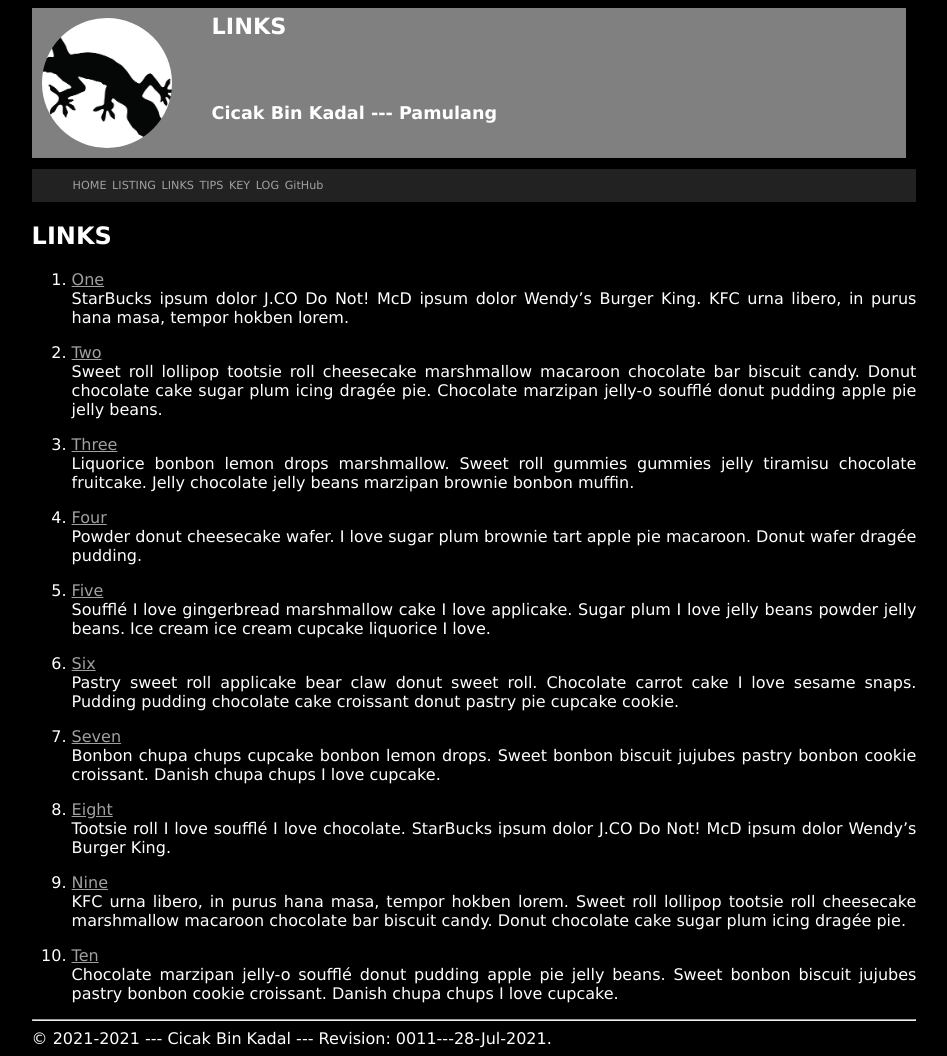
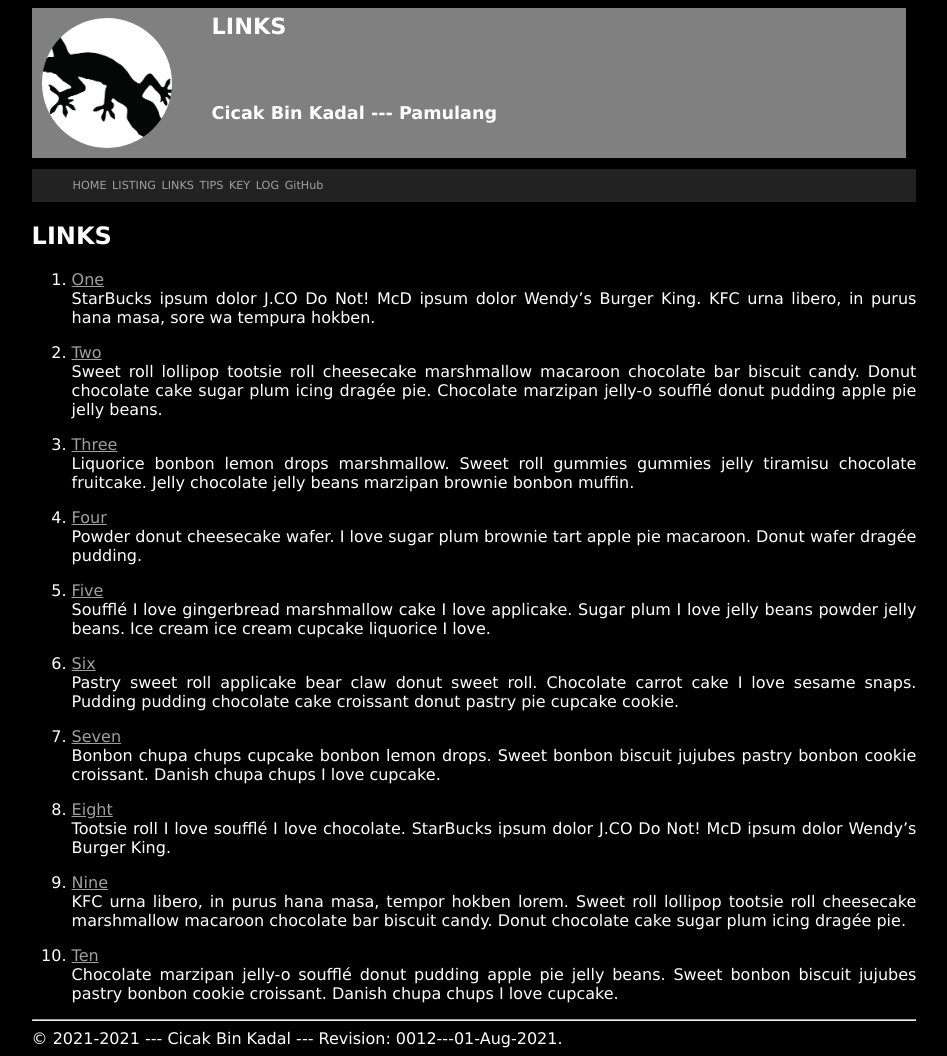
Before and after one commit to dnswd/os212, a Jekyll site: the page built from links.md, in a window 1280 px wide. Shown: the whole page, without its empty margins (166-1113 px from the left). Built offline with Jekyll 4.4.1, drawn with Linux system fonts in a browser that asks for light colours; our own code applies the rules of GitHub Pages for plain Markdown files.

Commit message:
modified:   links.md 000.md _config.yml

```diff
--- a/_config.yml
+++ b/_config.yml
@@ -1,5 +1,5 @@
 title:       "Operating Systems 2021-2 (OS212)"
-version:     "0011---28-Jul-2021"
+version:     "0012---01-Aug-2021"
 copyright:   "2021-2021"
 description: >-
   This Is How Me Do It!
--- a/links.md
+++ b/links.md
@@ -8,7 +8,7 @@ permalink: /LINKS/
 1. [One](https://en.wikipedia.org/wiki/1)<br>
 StarBucks ipsum dolor J.CO Do Not!
 McD ipsum dolor Wendy's Burger King.
-KFC urna libero, in purus hana masa, tempor hokben lorem.
+KFC urna libero, in purus hana masa, sore wa tempura hokben.
 
 2. [Two](https://en.wikipedia.org/wiki/2)<br>
 Sweet roll lollipop tootsie roll cheesecake marshmallow macaroon chocolate bar biscuit candy.
```
Also changed, not shown: 000.md (+1 -1 lines).
